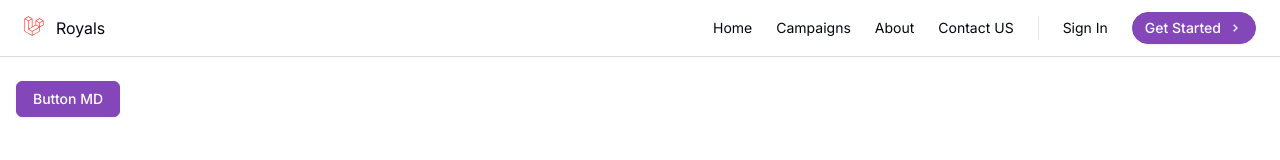
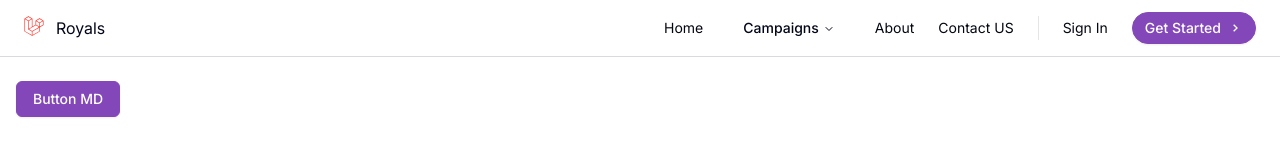
Before and after one commit to matagaralph/royals, a Next.js app: page / in a window 1280 px wide. Shown: the top 160 px of the page. Built offline with nearby package versions, Linux system fonts and the light colour scheme; no server answers.

Commit message:
add nav menu

```diff
--- a/app/(main)/admin/page.tsx
+++ b/app/(main)/admin/page.tsx
@@ -7,7 +7,7 @@
   const user = getCurrentUser();
   if (!user) redirect(authOptions.pages?.signIn || '/sign-in');
   return (
-    <main className='mx-auto max-w-7xl px-4 pt-6 sm:px-6 lg:px-8'>
+    <main className='mx-auto max-w-7xl px-4 pt-8 pb-12 sm:px-6 lg:px-8'>
       <Overview />
     </main>
   );
--- a/app/(main)/admin/partials/overview.tsx
+++ b/app/(main)/admin/partials/overview.tsx
@@ -1,4 +1,5 @@
 'use client';
+import { Button } from '@/components/Button';
 import { Badge } from '@/components/ui/badge';
 import {
   Table,
@@ -13,16 +14,15 @@
 import { useQuery } from '@tanstack/react-query';
 import { format } from 'date-fns';
 import Link from 'next/link';
+import { GoPlus } from 'react-icons/go';
 
 export function Overview() {
-  const {
-    data: campaigns,
-    isLoading,
-    isError,
-  } = useQuery<Campaign[], Error>({
+  const { data: campaigns, isLoading } = useQuery<Campaign[], Error>({
     queryKey: ['campaigns'],
     queryFn: () => royalsApi.get<Campaign[]>('/campaigns').then((res) => res.data),
   });
+
+  if (isLoading) return <p className='text-sm'>Loading...</p>;
 
   if (!campaigns || campaigns.length === 0) {
     return (
@@ -54,7 +54,12 @@
   }
 
   return (
-    <Table dense className='[--gutter:--spacing(6)] sm:[--gutter:--spacing(8)]'>
+    <>
+      <div className='mb-6 flex items-center justify-between'>
+        <h2 className='text-2xl font-semibold text-gray-900'>Campaigns</h2>
+        <Button leftSlot={<GoPlus className='size-4' />}>Create Campaign</Button>
+      </div>
+      <Table dense striped className='[--gutter:--spacing(6)] sm:[--gutter:--spacing(8)]'>
         <TableHead>
           <TableRow>
             <TableHeader>Name</TableHeader>
@@ -85,5 +90,6 @@
             ))}
         </TableBody>
       </Table>
+    </>
   );
 }
--- a/components/header.tsx
+++ b/components/header.tsx
@@ -14,6 +14,14 @@
 import { GoInbox, GoPerson } from 'react-icons/go';
 import { Button } from './Button';
 import { Avatar, AvatarFallback, AvatarImage } from './ui/avatar';
+import {
+  NavigationMenu,
+  NavigationMenuContent,
+  NavigationMenuItem,
+  NavigationMenuLink,
+  NavigationMenuList,
+  NavigationMenuTrigger,
+} from './ui/navigation-menu';
 
 export function Header() {
   const { data: session } = useSession();
@@ -30,9 +38,29 @@
           <Link className='text-sm/6 text-gray-950' href='/'>
             Home
           </Link>
-          <Link className='text-sm/6 text-gray-950' href='/blog'>
-            Campaigns
-          </Link>
+          <NavigationMenu>
+            <NavigationMenuList>
+              <NavigationMenuItem>
+                <NavigationMenuTrigger>Campaigns</NavigationMenuTrigger>
+                <NavigationMenuContent>
+                  <ul className='grid w-[200px] gap-4'>
+                    <li>
+                      <NavigationMenuLink asChild>
+                        <Link href='/admin'>My Campaigns</Link>
+                      </NavigationMenuLink>
+                      <NavigationMenuLink asChild>
+                        <Link href='#'>Reedem Vouchers</Link>
+                      </NavigationMenuLink>
+                      <NavigationMenuLink asChild>
+                        <Link href='#'>Verify Reward</Link>
+                      </NavigationMenuLink>
+                    </li>
+                  </ul>
+                </NavigationMenuContent>
+              </NavigationMenuItem>
+            </NavigationMenuList>
+          </NavigationMenu>
+
           <Link className='text-sm/6 text-gray-950' href='/about'>
             About
           </Link>
--- /dev/null
+++ b/components/ui/navigation-menu.tsx
@@ -0,0 +1,162 @@
+'use client';
+import * as React from 'react';
+import * as NavigationMenuPrimitive from '@radix-ui/react-navigation-menu';
+import { cva } from 'class-variance-authority';
+import { ChevronDownIcon } from 'lucide-react';
+
+import { cn } from '@/lib/utils';
+
+function NavigationMenu({
+  className,
+  children,
+  viewport = true,
+  ...props
+}: React.ComponentProps<typeof NavigationMenuPrimitive.Root> & {
+  viewport?: boolean;
+}) {
+  return (
+    <NavigationMenuPrimitive.Root
+      data-slot='navigation-menu'
+      data-viewport={viewport}
+      className={cn(
+        'group/navigation-menu relative flex max-w-max flex-1 items-center justify-center',
+        className
+      )}
+      {...props}
+    >
+      {children}
+      {viewport && <NavigationMenuViewport />}
+    </NavigationMenuPrimitive.Root>
+  );
+}
+
+function NavigationMenuList({
+  className,
+  ...props
+}: React.ComponentProps<typeof NavigationMenuPrimitive.List>) {
+  return (
+    <NavigationMenuPrimitive.List
+      data-slot='navigation-menu-list'
+      className={cn('group flex flex-1 list-none items-center justify-center gap-1', className)}
+      {...props}
+    />
+  );
+}
+
+function NavigationMenuItem({
+  className,
+  ...props
+}: React.ComponentProps<typeof NavigationMenuPrimitive.Item>) {
+  return (
+    <NavigationMenuPrimitive.Item
+      data-slot='navigation-menu-item'
+      className={cn('relative', className)}
+      {...props}
+    />
+  );
+}
+
+const navigationMenuTriggerStyle = cva(
+  'group inline-flex h-9 w-max items-center justify-center rounded-md bg-white px-4 py-2 text-sm font-medium  hover:text-gray-900  focus:text-gray-900 disabled:pointer-events-none disabled:opacity-50 data-[state=open]:hover:bg-gray-100 data-[state=open]:text-gray-900   outline-none transition-[color,box-shadow] focus:outline-none'
+);
+
+function NavigationMenuTrigger({
+  className,
+  children,
+  ...props
+}: React.ComponentProps<typeof NavigationMenuPrimitive.Trigger>) {
+  return (
+    <NavigationMenuPrimitive.Trigger
+      data-slot='navigation-menu-trigger'
+      className={cn(navigationMenuTriggerStyle(), 'group', className)}
+      {...props}
+    >
+      {children}{' '}
+      <ChevronDownIcon
+        className='relative top-[1px] ml-1 size-3 transition duration-300 group-data-[state=open]:rotate-180'
+        aria-hidden='true'
+      />
+    </NavigationMenuPrimitive.Trigger>
+  );
+}
+
+function NavigationMenuContent({
+  className,
+  ...props
+}: React.ComponentProps<typeof NavigationMenuPrimitive.Content>) {
+  return (
+    <NavigationMenuPrimitive.Content
+      data-slot='navigation-menu-content'
+      className={cn(
+        'data-[motion^=from-]:animate-in data-[motion^=to-]:animate-out data-[motion^=from-]:fade-in data-[motion^=to-]:fade-out data-[motion=from-end]:slide-in-from-right-52 data-[motion=from-start]:slide-in-from-left-52 data-[motion=to-end]:slide-out-to-right-52 data-[motion=to-start]:slide-out-to-left-52 top-0 left-0 w-full p-2 pr-2.5 md:absolute md:w-auto',
+        'group-data-[viewport=false]/navigation-menu:data-[state=open]:animate-in group-data-[viewport=false]/navigation-menu:data-[state=closed]:animate-out group-data-[viewport=false]/navigation-menu:data-[state=closed]:zoom-out-95 group-data-[viewport=false]/navigation-menu:data-[state=open]:zoom-in-95 group-data-[viewport=false]/navigation-menu:data-[state=open]:fade-in-0 group-data-[viewport=false]/navigation-menu:data-[state=closed]:fade-out-0 group-data-[viewport=false]/navigation-menu:top-full group-data-[viewport=false]/navigation-menu:mt-1.5 group-data-[viewport=false]/navigation-menu:overflow-hidden group-data-[viewport=false]/navigation-menu:rounded-md group-data-[viewport=false]/navigation-menu:border group-data-[viewport=false]/navigation-menu:bg-white group-data-[viewport=false]/navigation-menu:text-gray-900 group-data-[viewport=false]/navigation-menu:shadow group-data-[viewport=false]/navigation-menu:duration-200 **:data-[slot=navigation-menu-link]:focus:ring-0 **:data-[slot=navigation-menu-link]:focus:outline-none',
+        className
+      )}
+      {...props}
+    />
+  );
+}
+
+function NavigationMenuViewport({
+  className,
+  ...props
+}: React.ComponentProps<typeof NavigationMenuPrimitive.Viewport>) {
+  return (
+    <div className={cn('absolute top-full left-0 isolate z-50 flex justify-center')}>
+      <NavigationMenuPrimitive.Viewport
+        data-slot='navigation-menu-viewport'
+        className={cn(
+          'origin-top-center data-[state=open]:animate-in data-[state=closed]:animate-out data-[state=closed]:zoom-out-95 data-[state=open]:zoom-in-90 relative mt-1.5 h-[var(--radix-navigation-menu-viewport-height)] w-full overflow-hidden rounded-md border bg-white text-gray-900 shadow md:w-[var(--radix-navigation-menu-viewport-width)]',
+          className
+        )}
+        {...props}
+      />
+    </div>
+  );
+}
+
+function NavigationMenuLink({
+  className,
+  ...props
+}: React.ComponentProps<typeof NavigationMenuPrimitive.Link>) {
+  return (
+    <NavigationMenuPrimitive.Link
+      data-slot='navigation-menu-link'
+      className={cn(
+        "flex flex-col gap-1 rounded-sm p-2 text-sm transition-all outline-none hover:bg-gray-100 hover:text-gray-900 focus:bg-gray-100 focus:text-gray-900 focus-visible:ring-[3px] focus-visible:ring-gray-900/50 focus-visible:outline-1 data-[active=true]:bg-gray-100/50 data-[active=true]:text-gray-900 data-[active=true]:hover:bg-gray-100 data-[active=true]:focus:bg-gray-100 [&_svg:not([class*='size-'])]:size-4 [&_svg:not([class*='text-'])]:text-gray-500",
+        className
+      )}
+      {...props}
+    />
+  );
+}
+
+function NavigationMenuIndicator({
+  className,
+  ...props
+}: React.ComponentProps<typeof NavigationMenuPrimitive.Indicator>) {
+  return (
+    <NavigationMenuPrimitive.Indicator
+      data-slot='navigation-menu-indicator'
+      className={cn(
+        'data-[state=visible]:animate-in data-[state=hidden]:animate-out data-[state=hidden]:fade-out data-[state=visible]:fade-in top-full z-[1] flex h-1.5 items-end justify-center overflow-hidden',
+        className
+      )}
+      {...props}
+    >
+      <div className='bg-border relative top-[60%] h-2 w-2 rotate-45 rounded-tl-sm shadow-md' />
+    </NavigationMenuPrimitive.Indicator>
+  );
+}
+
+export {
+  NavigationMenu,
+  NavigationMenuList,
+  NavigationMenuItem,
+  NavigationMenuContent,
+  NavigationMenuTrigger,
+  NavigationMenuLink,
+  NavigationMenuIndicator,
+  NavigationMenuViewport,
+  navigationMenuTriggerStyle,
+};
--- a/package.json
+++ b/package.json
@@ -15,6 +15,7 @@
     "@radix-ui/react-dialog": "^1.1.14",
     "@radix-ui/react-dropdown-menu": "^2.1.15",
     "@radix-ui/react-label": "^2.1.7",
+    "@radix-ui/react-navigation-menu": "^1.2.13",
     "@tanstack/react-query": "^5.84.2",
     "class-variance-authority": "^0.7.1",
     "clsx": "^2.1.1",
```
Also changed, not shown: 1 other file (tests, documents, lock files or other folders). Lines whose indentation alone changed are shown as unchanged.
